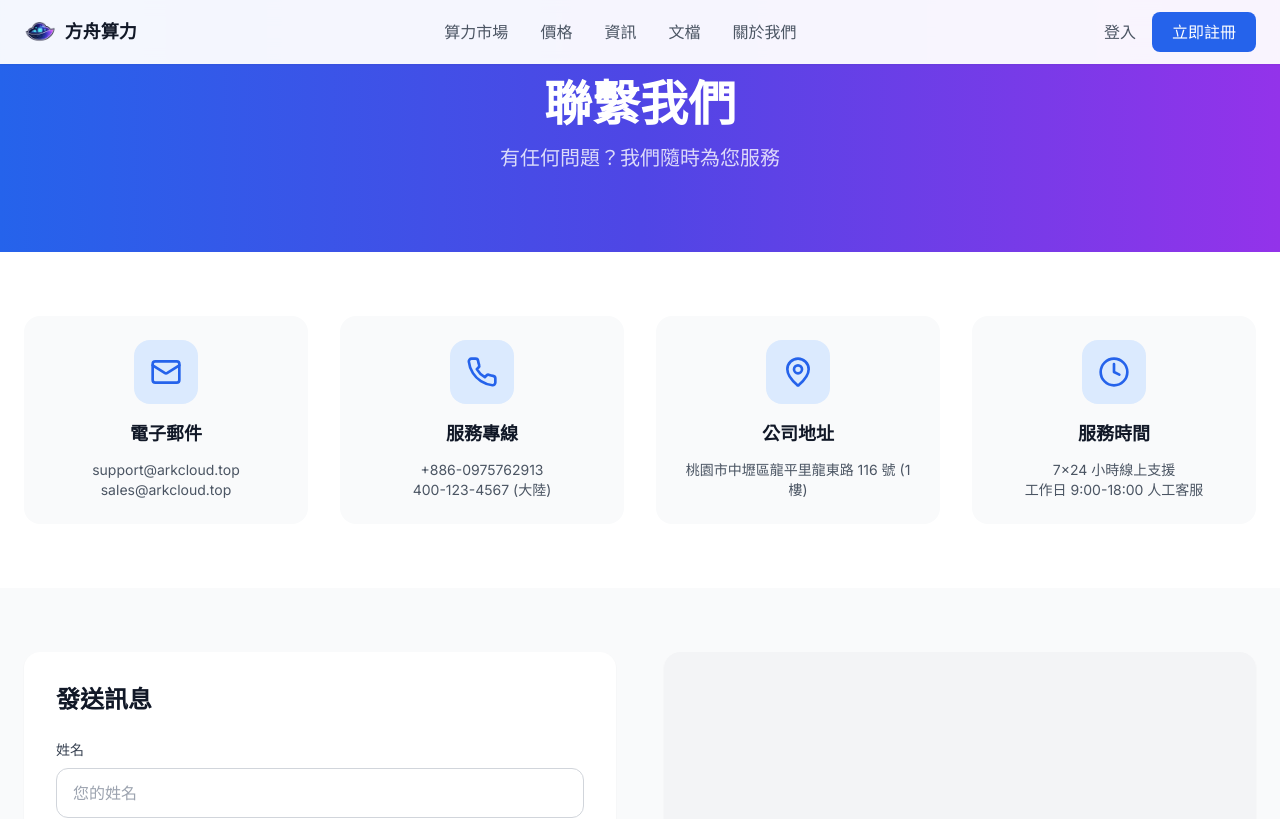
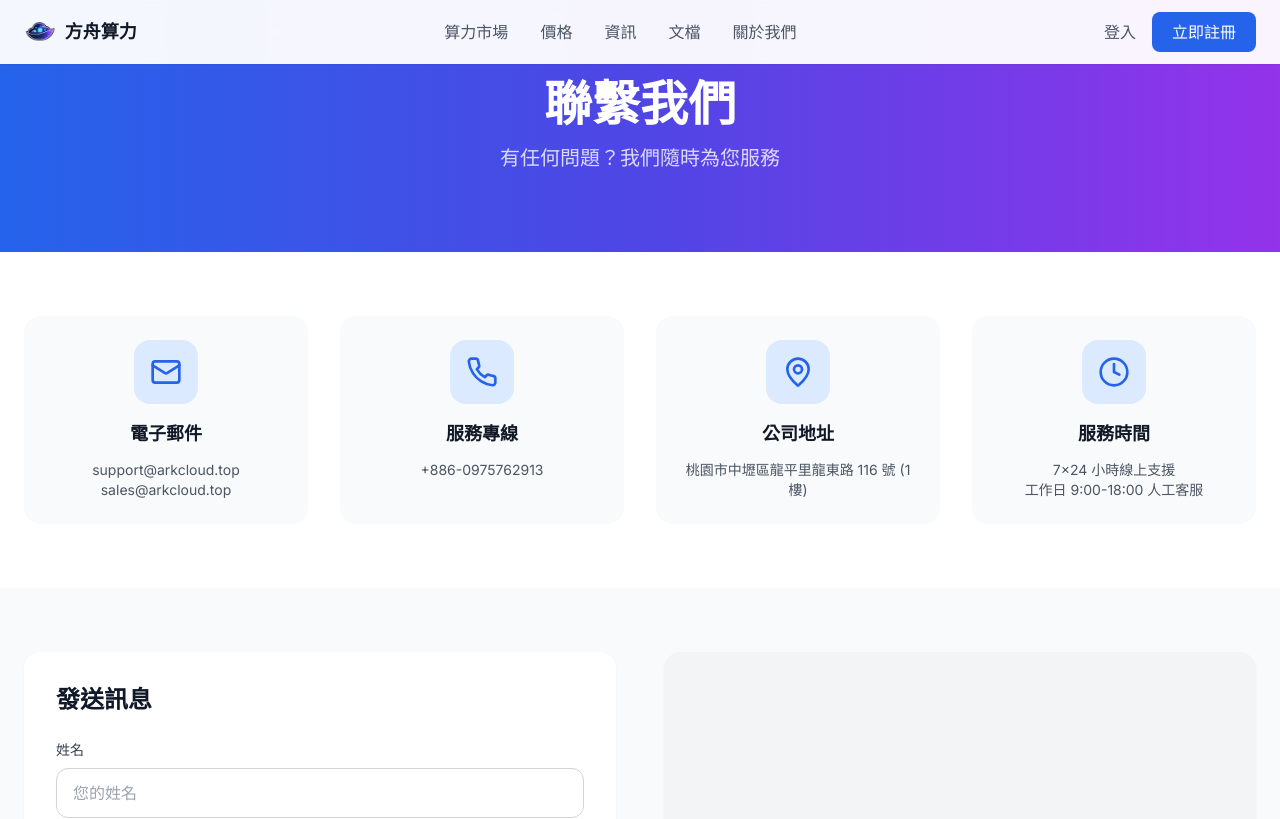
Before and after one commit to Minerlgx/arkcloud, a Next.js app in the folder frontend/: page /contact in a window 1280 px wide. Shown: the top 819 px of the page. Built offline with nearby package versions, Linux system fonts and the light colour scheme.

Commit message:
移除联系页面的400电话

```diff
--- a/frontend/src/app/contact/page.tsx
+++ b/frontend/src/app/contact/page.tsx
@@ -4,7 +4,7 @@ import { Mail, Phone, MapPin, Clock, Send, CheckCircle } from 'lucide-react'
 
 const contactInfo = [
   { icon: Mail, title: '電子郵件', items: ['support@arkcloud.top', 'sales@arkcloud.top'] },
-  { icon: Phone, title: '服務專線', items: ['+886-0975762913', '400-123-4567 (大陸)'] },
+  { icon: Phone, title: '服務專線', items: ['+886-0975762913'] },
   { icon: MapPin, title: '公司地址', items: ['桃園市中壢區龍平里龍東路 116 號 (1 樓)'] },
   { icon: Clock, title: '服務時間', items: ['7x24 小時線上支援', '工作日 9:00-18:00 人工客服'] },
 ]
```
